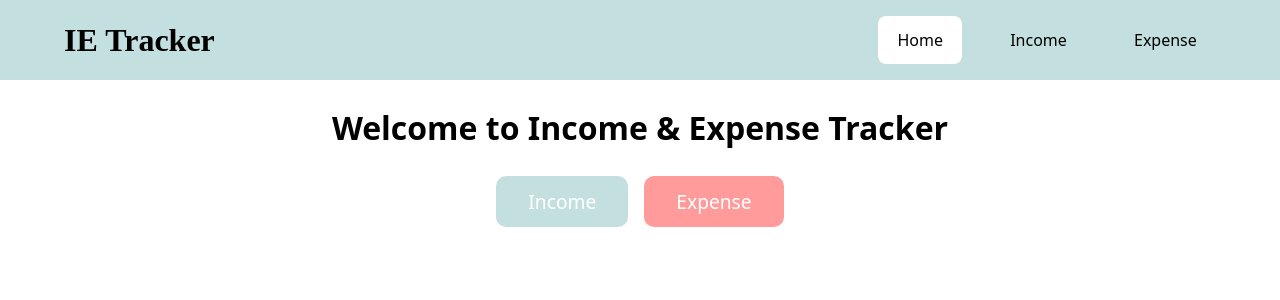
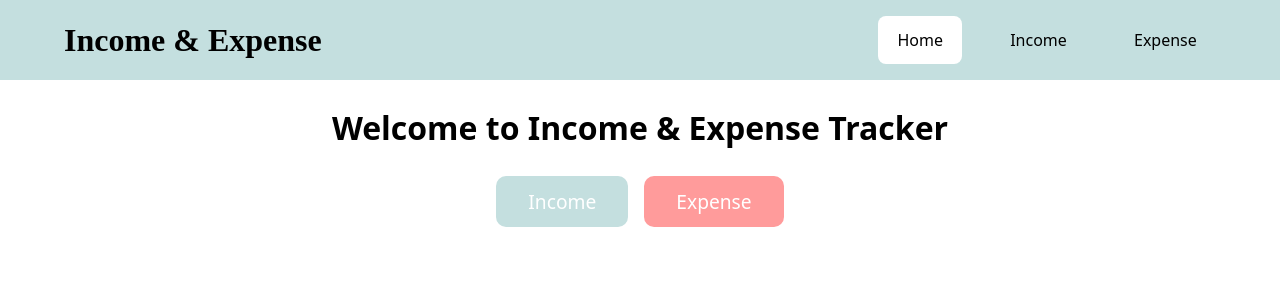
Before and after one commit to imrimon/ass_8, a React (Create React App) app: page / in a window 1280 px wide. Shown: the top 300 px of the page. Built offline with nearby package versions, Linux system fonts and the light colour scheme; the HTML template or start-up script is replaced by a standard one.

Commit message:
Final Commit

```diff
--- a/src/components/Header.js
+++ b/src/components/Header.js
@@ -5,7 +5,7 @@ const Header = () => {
   return (
     <div className="header-area">
       <div className='inner-cont'>
-        <h5>IE Tracker</h5>
+        <h5>Income & Expense</h5>
         <nav>
           <ul>
             <li>
```
